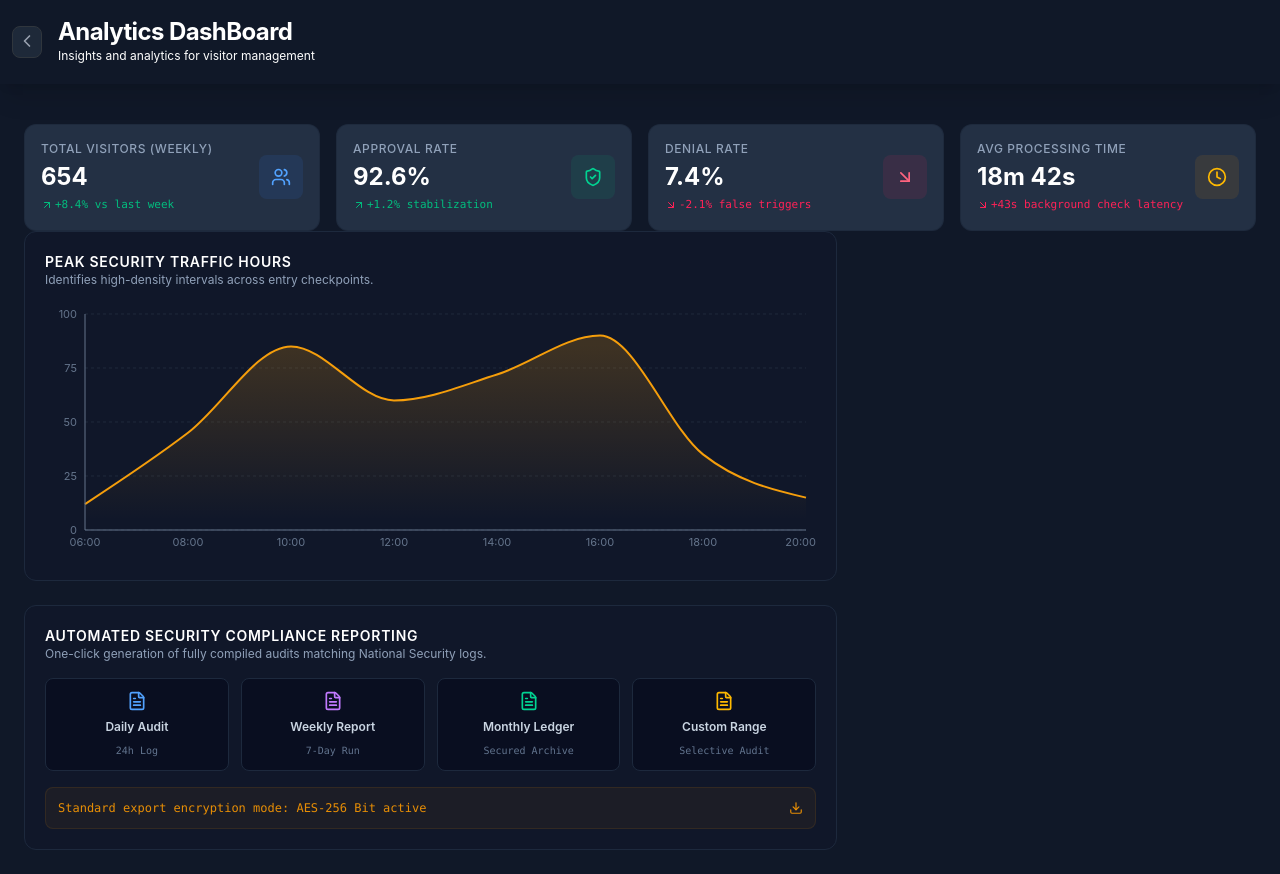
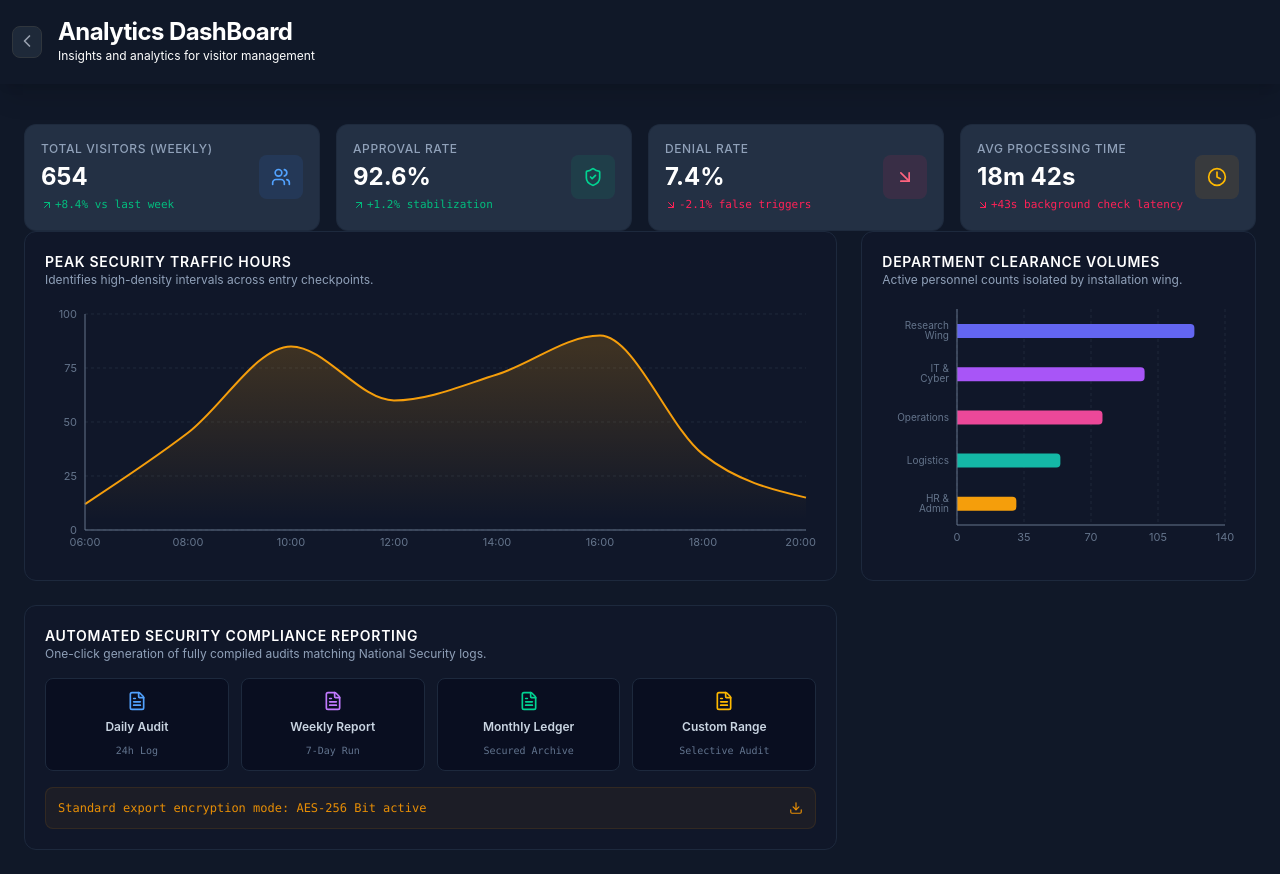
Before and after one commit to sin-h43/Defence-Pass-Management-System, a React (Vite) app in the folder defence-portal/: page /hr/analytics in a window 1280 px wide. Built offline with nearby package versions, Linux system fonts and the light colour scheme.

Commit message:
DepartmentChart

```diff
--- /dev/null
+++ b/defence-portal/src/components/DepartmentBarChart.tsx
@@ -0,0 +1,49 @@
+import React from 'react';
+import { BarChart, Bar, XAxis, YAxis, CartesianGrid, Tooltip, ResponsiveContainer, Cell } from 'recharts';
+
+// Department Crowd Data
+const departmentCrowdData = [
+  { name: 'Research Wing', count: 124, fill: '#6366f1' },
+  { name: 'IT & Cyber', count: 98, fill: '#a855f7' },
+  { name: 'Operations', count: 76, fill: '#ec4899' },
+  { name: 'Logistics', count: 54, fill: '#14b8a6' },
+  { name: 'HR & Admin', count: 31, fill: '#f59e0b' },
+];
+
+export default function DepartmentBarChart(): React.JSX.Element {
+  return (
+    <div className="bg-slate-900/40 border border-slate-800 rounded-xl p-5">
+      <div className="mb-4">
+        <h4 className="text-sm font-semibold text-white uppercase tracking-wider">
+          Department Clearance Volumes
+        </h4>
+        <p className="text-xs text-slate-400">
+          Active personnel counts isolated by installation wing.
+        </p>
+      </div>
+
+      <div className="h-64 w-full">
+        <ResponsiveContainer width="100%" height="100%">
+          <BarChart data={departmentCrowdData} layout="vertical" margin={{ top: 5, right: 10, left: 15, bottom: 5 }}>
+            <CartesianGrid strokeDasharray="3 3" stroke="#1e293b" horizontal={false} />
+            <XAxis type="number" stroke="#64748b" fontSize={11} tickLine={false} />
+            <YAxis dataKey="name" type="category" stroke="#64748b" fontSize={10} tickLine={false} />
+            <Tooltip
+              contentStyle={{
+                backgroundColor: '#0f172a',
+                borderColor: '#334155',
+                borderRadius: '8px',
+                color: '#fff'
+              }}
+            />
+            <Bar dataKey="count" radius={[0, 4, 4, 0]} barSize={14}>
+              {departmentCrowdData.map((entry, index) => (
+                <Cell key={`cell-${index}`} fill={entry.fill} />
+              ))}
+            </Bar>
+          </BarChart>
+        </ResponsiveContainer>
+      </div>
+    </div>
+  );
+}
--- a/defence-portal/src/pages/hr/Analytics.tsx
+++ b/defence-portal/src/pages/hr/Analytics.tsx
@@ -3,6 +3,7 @@ import { useNavigate } from 'react-router-dom';
 import KPICards from '@/components/KPICards';
 import PeakTrafficChart from '@/components/PeakTrafficChart';
 import ComplianceReporting from '@/components/ComplianceReporting';
+import DepartmentBarChart from '@/components/DepartmentBarChart';
 // const departmentCrowdData = [
 //   { name: 'Research Wing', count: 124, fill: '#6366f1' },
 //   { name: 'IT & Cyber', count: 98, fill: '#a855f7' },
@@ -52,6 +53,7 @@ export default function Analytics(){
           <div className="lg:col-span-2">
             <PeakTrafficChart />
           </div>
+          <DepartmentBarChart />
           <ComplianceReporting />
 
             </div>
```
